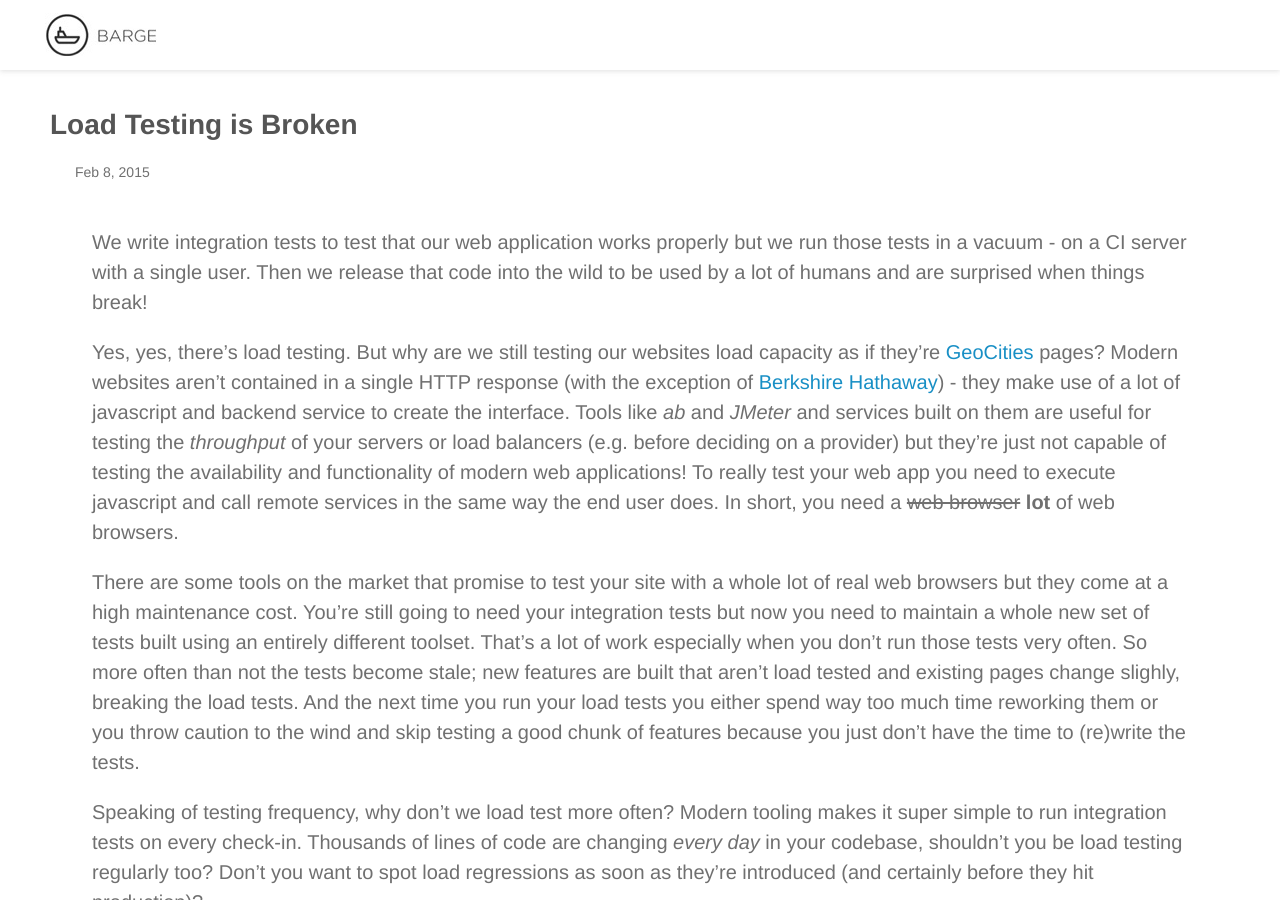
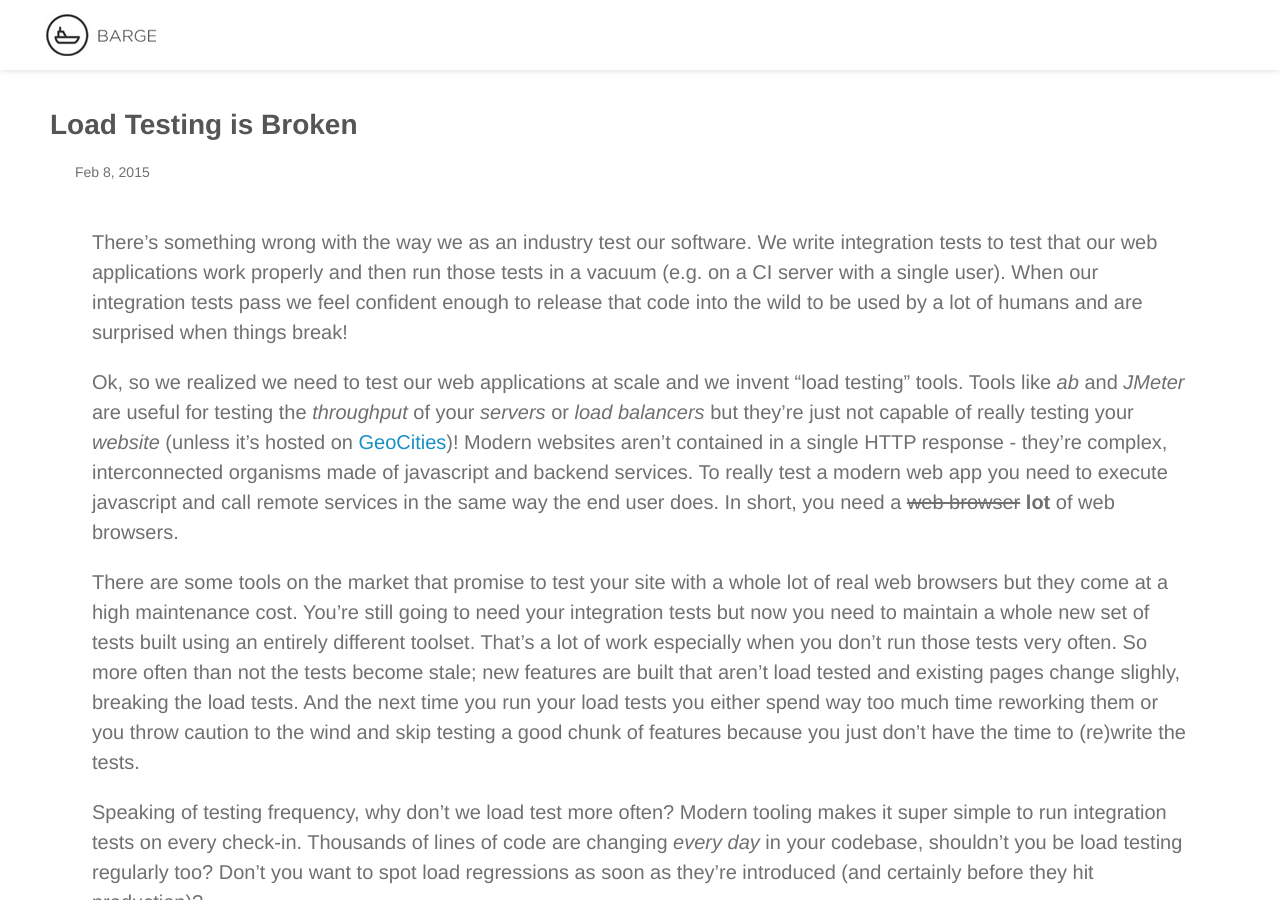
Before and after one commit to bargeapp/bargeapp.github.io, a Jekyll site: the page built from _posts/2015-02-08-load-testing-is-broken.md, in a window 1280 px wide and 900 px high. Built offline with Jekyll 4.4.1, drawn with Linux system fonts in a browser that asks for light colours; nearby versions of some CDN libraries; some web fonts are replaced; comment, search, counter and statistics services are not loaded.

Commit message:
a little more cleanup on load testing is broken

```diff
--- a/_posts/2015-02-08-load-testing-is-broken.md
+++ b/_posts/2015-02-08-load-testing-is-broken.md
@@ -6,9 +6,9 @@ tags: selenium, testing
 author: noah
 ---
 
-We write integration tests to test that our web application works properly but we run those tests in a vacuum - on a CI server with a single user. Then we release that code into the wild to be used by a lot of humans and are surprised when things break!
+There's something wrong with the way we as an industry test our software. We write integration tests to test that our web applications work properly and then run those tests in a vacuum (e.g. on a CI server with a single user). When our integration tests pass we feel confident enough to release that code into the wild to be used by a lot of humans and are surprised when things break!
 
-Yes, yes, there's load testing. But why are we still testing our websites load capacity as if they're [GeoCities](http://en.wikipedia.org/wiki/GeoCities) pages? Modern websites aren't contained in a single HTTP response (with the exception of [Berkshire Hathaway](http://www.berkshirehathaway.com/)) - they make use of a lot of javascript and backend service to create the interface. Tools like *ab* and *JMeter* and services built on them are useful for testing the *throughput* of your servers or load balancers (e.g. before deciding on a provider) but they're just not capable of testing the availability and functionality of modern web applications! To really test your web app you need to execute javascript and call remote services in the same way the end user does. In short, you need a <strike>web browser</strike> **lot** of web browsers.
+Ok, so we realized we need to test our web applications at scale and we invent "load testing" tools. Tools like *ab* and *JMeter* are useful for testing the *throughput* of your *servers* or *load balancers* but they're just not capable of really testing your *website* (unless it's hosted on [GeoCities](http://en.wikipedia.org/wiki/GeoCities))! Modern websites aren't contained in a single HTTP response - they're complex, interconnected organisms made of javascript and backend services. To really test a modern web app you need to execute javascript and call remote services in the same way the end user does. In short, you need a <strike>web browser</strike> **lot** of web browsers.
 
 There are some tools on the market that promise to test your site with a whole lot of real web browsers but they come at a high maintenance cost. You're still going to need your integration tests but now you need to maintain a whole new set of tests built using an entirely different toolset. That's a lot of work especially when you don't run those tests very often. So more often than not the tests become stale; new features are built that aren't load tested and existing pages change slighly, breaking the load tests. And the next time you run your load tests you either spend way too much time reworking them or you throw caution to the wind and skip testing a good chunk of features because you just don't have the time to (re)write the tests.
 
```
